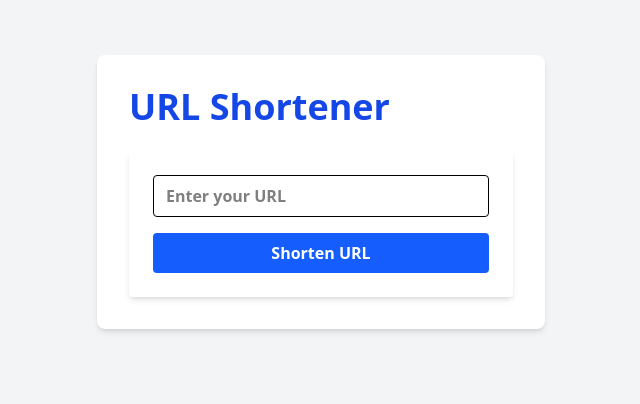
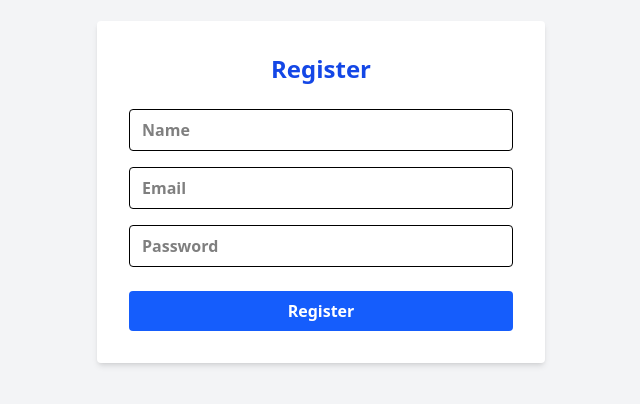
Before and after one commit to ikeshav26/url-shortener-frontend, a React (Vite) app: page /register in a window 1280 px wide. Shown: the part 208-612 px from the top of the page, without its empty margins (319-959 px from the left). Built offline with nearby package versions, Linux system fonts and the light colour scheme.

Commit message:
Login and register page

```diff
--- a/package.json
+++ b/package.json
@@ -15,6 +15,7 @@
     "react": "^19.1.0",
     "react-dom": "^19.1.0",
     "react-hot-toast": "^2.5.2",
+    "react-router": "^7.6.2",
     "react-router-dom": "^7.6.2",
     "react-toastify": "^11.0.5",
     "tailwindcss": "^4.1.8"
--- a/src/App.jsx
+++ b/src/App.jsx
@@ -1,11 +1,19 @@
 import React from 'react'
 import Homepage from './pages/Homepage'
 import { Toaster } from 'react-hot-toast'
+import RegisterPage from './pages/RegisterPage'
+import LoginPage from './pages/LoginPage'
+import { Routes, Route } from 'react-router-dom'
+import Navbar from './components/Navbar'
 
 const App = () => {
   return (
     <div className='bg-red-400 font-extrabold'>
-      <Homepage/>
+      <Routes>
+        <Route path='/' element={<Homepage />} />
+        <Route path='/register' element={<RegisterPage />} />
+        <Route path='/login' element={<LoginPage />} />
+      </Routes>
       <Toaster/>
     </div>
   )
--- /dev/null
+++ b/src/components/Navbar.jsx
@@ -0,0 +1,30 @@
+import React from 'react'
+import { Link } from 'react-router-dom'
+
+const Navbar = () => {
+  return (
+    <div>
+      <nav className="bg-blue-600 px-6 py-4 shadow flex items-center justify-between">
+        <div className="text-white text-2xl font-bold">
+          URL Shortener
+        </div>
+        <div className="flex items-center gap-4">
+          <Link
+            to="/"
+            className="text-white hover:text-blue-200 font-medium transition"
+          >
+            Home
+          </Link>
+          <Link
+            to="/login"
+            className="bg-red-600 text-white px-4 py-2 rounded hover:bg-red-700 transition font-medium"
+          >
+            Login
+          </Link>
+        </div>
+      </nav>
+    </div>
+  )
+}
+
+export default Navbar
--- a/src/main.jsx
+++ b/src/main.jsx
@@ -1,9 +1,11 @@
 import { createRoot } from 'react-dom/client'
 import './index.css'
 import App from './App.jsx'
+import { BrowserRouter } from 'react-router'
 
 createRoot(document.getElementById('root')).render(
-
-    <App />
+  <BrowserRouter>
+  <App />
+  </BrowserRouter>
 
 )
--- a/src/pages/Homepage.jsx
+++ b/src/pages/Homepage.jsx
@@ -1,14 +1,19 @@
 import React from 'react';
 import Urlform from '../components/Urlform';
+import Navbar from '../components/Navbar';
 
 const Homepage = () => {
   return (
+    <>
+    <Navbar/>
     <div className="flex flex-col items-center justify-center min-h-screen bg-gray-100">
       <div className='bg-white p-8 rounded-lg shadow-md w-full max-w-md'>
         <h1 className="text-4xl font-bold mb-6 text-blue-700">URL Shortener</h1>
       <Urlform />
       </div>
-    </div>
+      </div>
+    </>
+
   );
 };
 
--- /dev/null
+++ b/src/pages/LoginPage.jsx
@@ -0,0 +1,45 @@
+import React, { useState } from 'react';
+import { Link } from 'react-router-dom';
+
+const Loginpage = () => {
+
+  return (
+    <div className="flex flex-col items-center justify-center min-h-screen bg-gray-100">
+      <div className="bg-white p-8 rounded shadow-md w-full max-w-md">
+        <h2 className="text-2xl font-bold mb-6 text-blue-700 text-center">Login</h2>
+        <form >
+          <div className="mb-4">
+            <input
+              name="email"
+              type="email"
+              className="w-full px-3 py-2 border rounded focus:outline-none focus:ring-2 focus:ring-blue-400"
+              placeholder="Email"
+            />
+          </div>
+          <div className="mb-6">
+            <input
+              name="password"
+              type="password"
+              className="w-full px-3 py-2 border rounded focus:outline-none focus:ring-2 focus:ring-blue-400"
+              placeholder="Password"
+            />
+          </div>
+          <button
+            type="submit"
+            className="w-full bg-blue-600 text-white py-2 rounded hover:bg-blue-700 transition"
+          >
+            Login
+          </button>
+          {/*{error && <div className="mt-4 text-red-600 text-center">{error}</div>}
+          {success && <div className="mt-4 text-green-600 text-center">{success}</div>}*/}
+        </form>
+        <div className="mt-4 text-center">
+          <span>Don't have an account? </span>
+          <Link to="/register" className="text-blue-600 underline">Register</Link>
+        </div>
+      </div>
+    </div>
+  );
+};
+
+export default Loginpage;
--- /dev/null
+++ b/src/pages/RegisterPage.jsx
@@ -0,0 +1,49 @@
+import React, { useState } from 'react';
+
+const RegisterPage = () => {
+
+
+  return (
+    <div className="flex flex-col items-center justify-center min-h-screen bg-gray-100">
+      <div className="bg-white p-8 rounded shadow-md w-full max-w-md">
+        <h2 className="text-2xl font-bold mb-6 text-blue-700 text-center">Register</h2>
+        <form >
+          <div className="mb-4">
+            <input
+              name="name"
+              type="text"
+              className="w-full px-3 py-2 border rounded focus:outline-none focus:ring-2 focus:ring-blue-400"
+              placeholder="Name"
+            />
+          </div>
+          <div className="mb-4">
+            <input
+              name="email"
+              type="email"
+              className="w-full px-3 py-2 border rounded focus:outline-none focus:ring-2 focus:ring-blue-400"
+              placeholder="Email"
+            />
+          </div>
+          <div className="mb-6">
+            <input
+              name="password"
+              type="password"
+              className="w-full px-3 py-2 border rounded focus:outline-none focus:ring-2 focus:ring-blue-400"
+              placeholder="Password"
+            />
+          </div>
+          <button
+            type="submit"
+            className="w-full bg-blue-600 text-white py-2 rounded hover:bg-blue-700 transition"
+          >
+            Register
+          </button>
+          {/*{error && <div className="mt-4 text-red-600 text-center">{error}</div>}
+          {success && <div className="mt-4 text-green-600 text-center">{success}</div>}*/}
+        </form>
+      </div>
+    </div>
+  );
+};
+
+export default RegisterPage;
```
Also changed, not shown: 1 other file (tests, documents, lock files or other folders).
